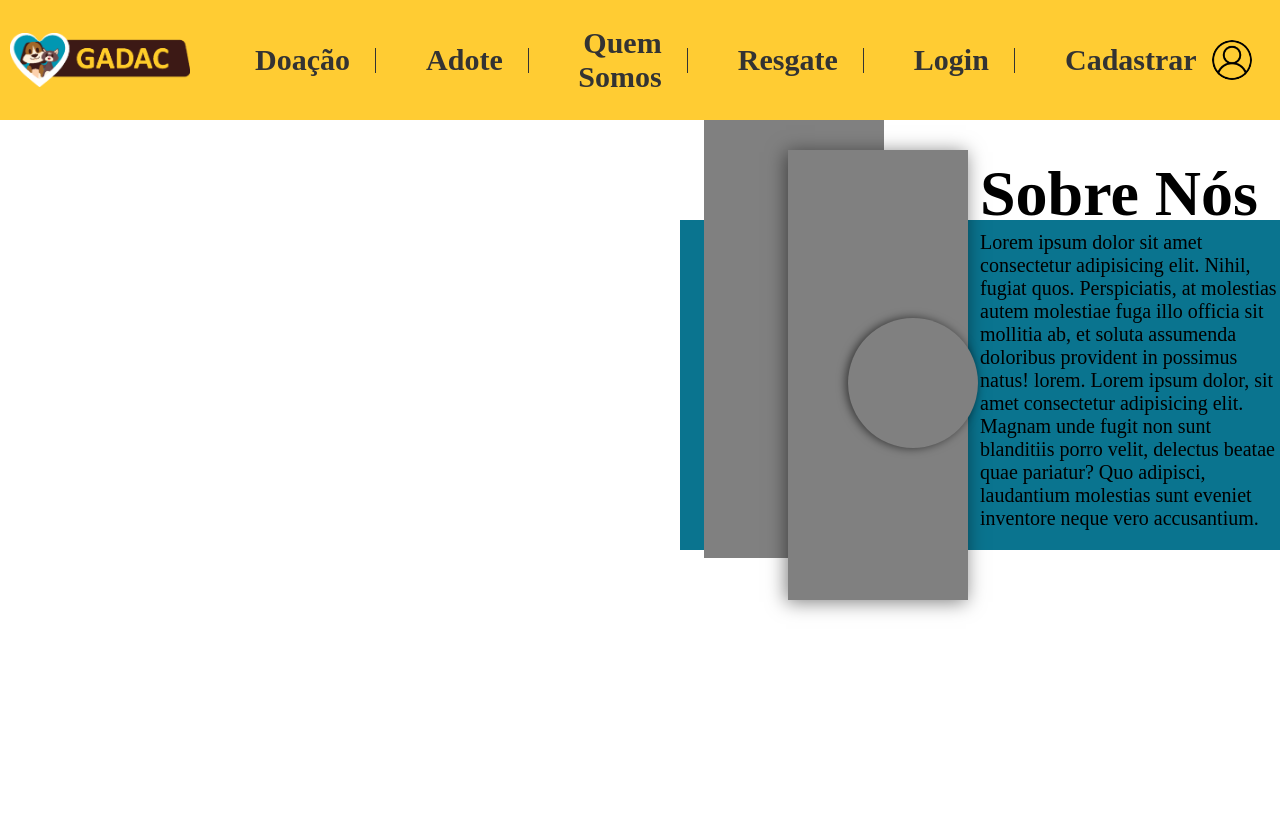
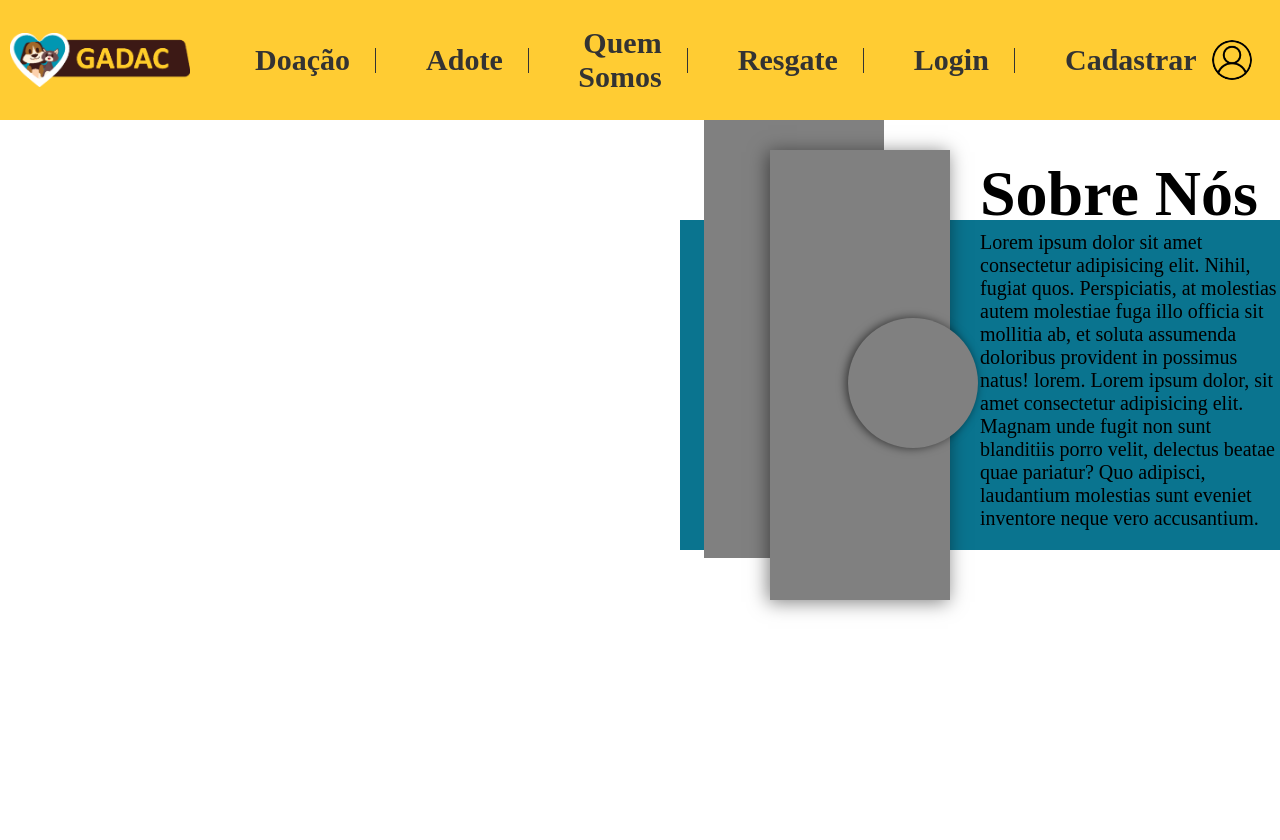
Before and after one commit to JVAmaralR/GadacWebApp, a Django app: page /home/ in a window 1280 px wide. Run offline with Django 5.2, Linux system fonts and the light colour scheme.

Commit message:
ajuste no sobre nos

```diff
--- a/Webapp/static/css/index.css
+++ b/Webapp/static/css/index.css
@@ -2,7 +2,6 @@
     position: fixed; /* Fixa a div na janela de visualização */
     top: 90px; /* Ajusta a distância do topo */
     right: 0px; /* Ajusta a distância da borda direita */
-
     width: 600;
     height: 600;
 
--- a/base/global/static/css/style-sobreNos.css
+++ b/base/global/static/css/style-sobreNos.css
@@ -40,7 +40,7 @@ body {
 /* Estilo do segundo quadrado (sobrepõe o primeiro) */
 .quadrado2 {
     top: 55%;
-    left: 36%;
+    left: 33%;
     transform: translate(-60%, -60%);
     z-index: 2;
     box-shadow: -2px 2px 18px rgba(0, 0, 0, 0.5);
```
